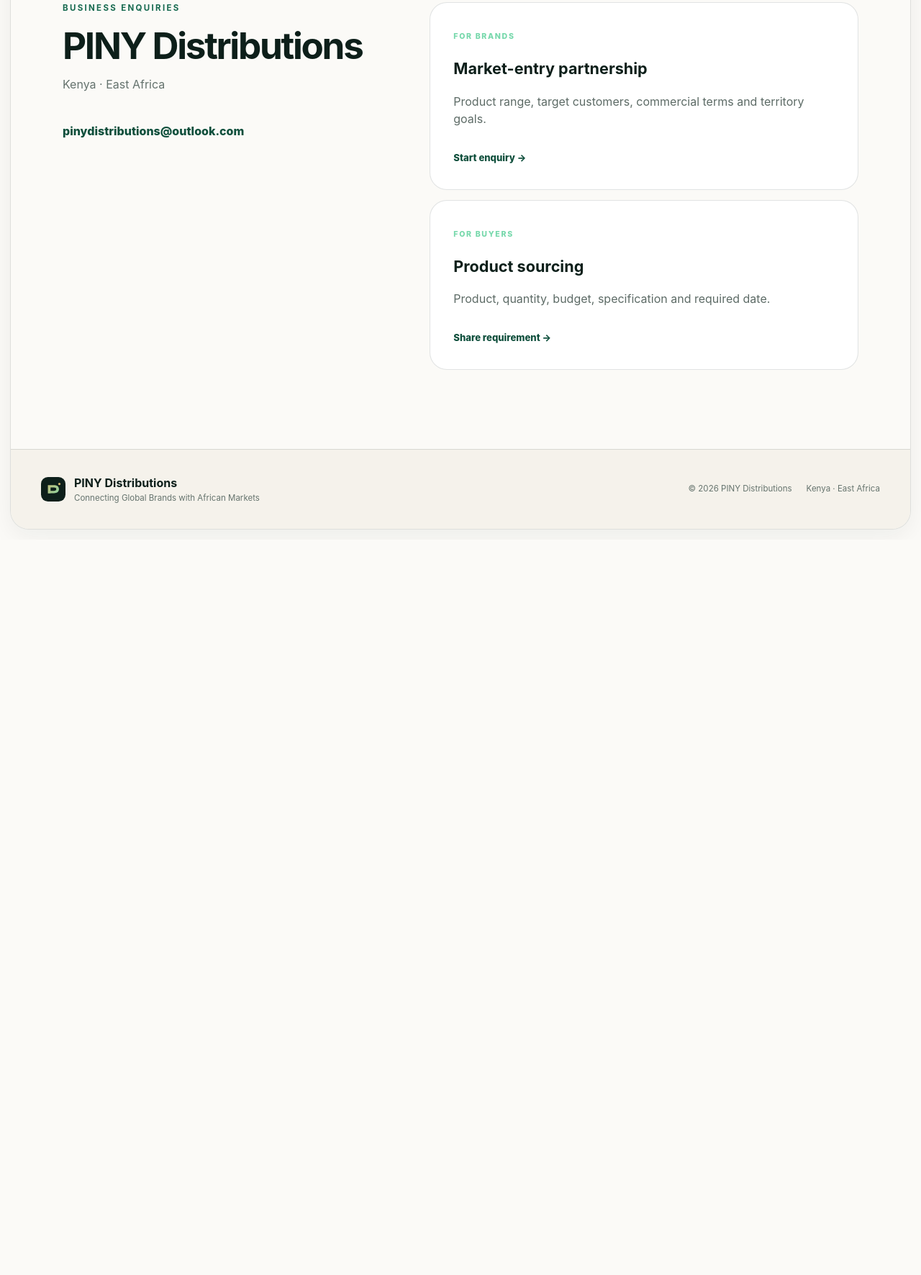
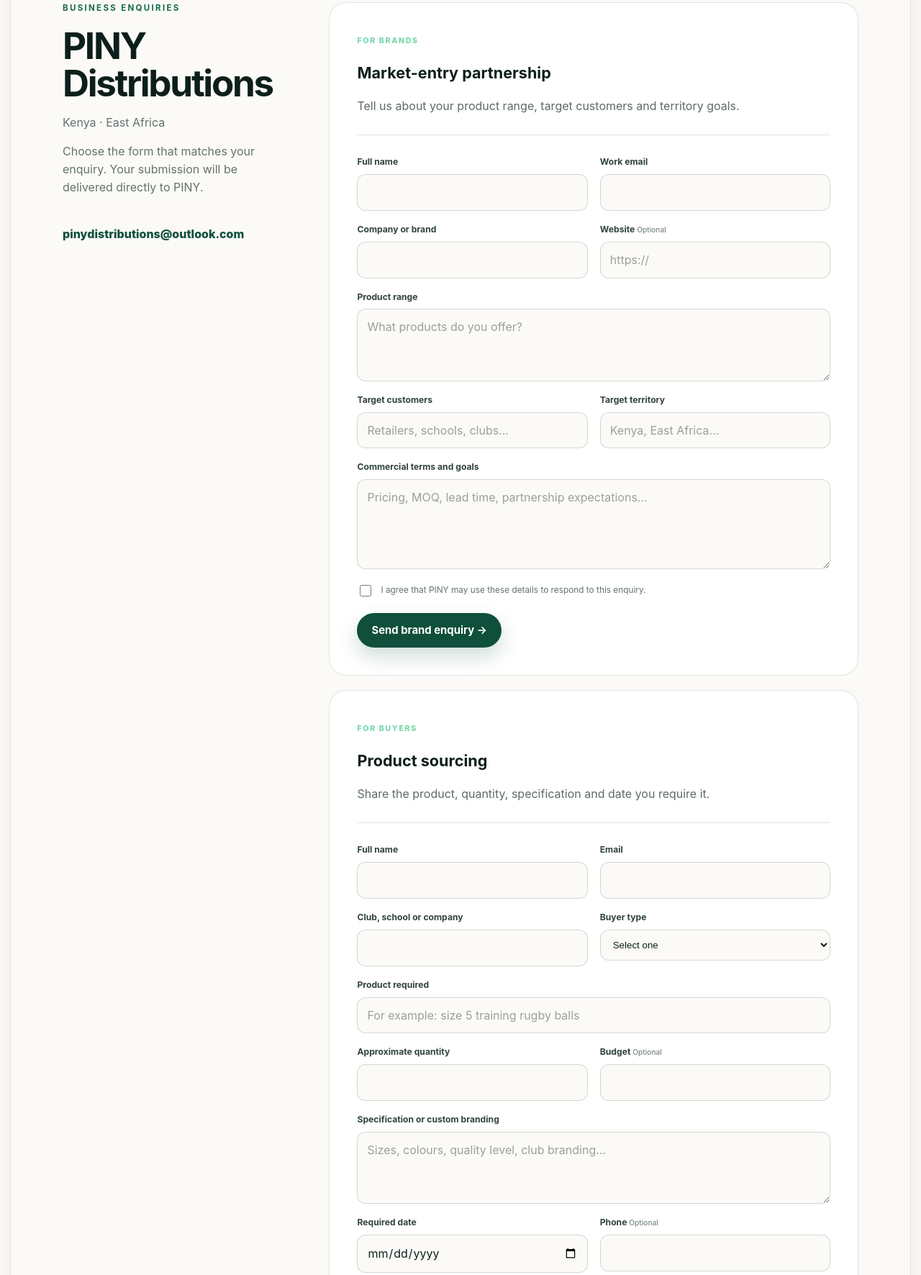
Before and after one commit to brajaruzed/piny-distributions-website, a plain HTML site: page contact.html in a window 1280 px wide. Shown: the part 664-2436 px from the top of the page at 72% size. Before the commit the page ends 1414 px from the top, so only its background shows below. Drawn offline with Linux system fonts and the light colour scheme.

Commit message:
Publish contact-page enquiry forms
Complete the user-approved FormSubmit integration by publishing the contact page containing the brand partnership and buyer sourcing forms.

```diff
--- a/contact.html
+++ b/contact.html
@@ -38,9 +38,54 @@
   </header>
   <main>
     <section class="page-hero"><p class="eyebrow">Contact</p><h1>Start with a clear conversation.</h1><p>Whether you represent an international brand or a local buyer, tell us what you are trying to achieve and where you need support.</p></section>
-    <section class="section contact-layout">
-      <div class="contact-main"><div class="section-label">Business enquiries</div><h2>PINY Distributions</h2><p>Kenya · East Africa</p><a class="contact-address" href="mailto:pinydistributions@outlook.com">pinydistributions@outlook.com</a></div>
-      <div class="contact-options"><article><span>FOR BRANDS</span><h3>Market-entry partnership</h3><p>Product range, target customers, commercial terms and territory goals.</p><a href="mailto:pinydistributions@outlook.com?subject=Brand%20partnership%20enquiry">Start enquiry →</a></article><article><span>FOR BUYERS</span><h3>Product sourcing</h3><p>Product, quantity, budget, specification and required date.</p><a href="mailto:pinydistributions@outlook.com?subject=Product%20sourcing%20enquiry">Share requirement →</a></article></div>
+    <section class="section contact-layout form-contact-layout">
+      <div class="contact-main"><div class="section-label">Business enquiries</div><h2>PINY Distributions</h2><p>Kenya · East Africa</p><p>Choose the form that matches your enquiry. Your submission will be delivered directly to PINY.</p><a class="contact-address" href="mailto:pinydistributions@outlook.com">pinydistributions@outlook.com</a></div>
+      <div class="contact-options inquiry-forms">
+        <article id="brand-enquiry">
+          <span>FOR BRANDS</span><h3>Market-entry partnership</h3><p>Tell us about your product range, target customers and territory goals.</p>
+          <form class="inquiry-form" action="https://formsubmit.co/pinydistributions@outlook.com" method="POST">
+            <input type="hidden" name="_subject" value="New PINY brand partnership enquiry">
+            <input type="hidden" name="_next" value="https://pinydistributions.com/thanks.html">
+            <input type="hidden" name="_template" value="table">
+            <input class="form-honey" type="text" name="_honey" tabindex="-1" autocomplete="off">
+            <div class="form-grid">
+              <label><span>Full name</span><input type="text" name="Full name" autocomplete="name" required></label>
+              <label><span>Work email</span><input type="email" name="Email" autocomplete="email" required></label>
+              <label><span>Company or brand</span><input type="text" name="Company or brand" autocomplete="organization" required></label>
+              <label><span>Website <small>Optional</small></span><input type="url" name="Website" placeholder="https://"></label>
+              <label class="form-wide"><span>Product range</span><textarea name="Product range" rows="3" placeholder="What products do you offer?" required></textarea></label>
+              <label><span>Target customers</span><input type="text" name="Target customers" placeholder="Retailers, schools, clubs…" required></label>
+              <label><span>Target territory</span><input type="text" name="Target territory" placeholder="Kenya, East Africa…" required></label>
+              <label class="form-wide"><span>Commercial terms and goals</span><textarea name="Commercial terms and territory goals" rows="4" placeholder="Pricing, MOQ, lead time, partnership expectations…" required></textarea></label>
+            </div>
+            <label class="form-consent"><input type="checkbox" required><span>I agree that PINY may use these details to respond to this enquiry.</span></label>
+            <button class="btn btn-primary form-submit" type="submit">Send brand enquiry →</button>
+          </form>
+        </article>
+        <article id="buyer-enquiry">
+          <span>FOR BUYERS</span><h3>Product sourcing</h3><p>Share the product, quantity, specification and date you require it.</p>
+          <form class="inquiry-form" action="https://formsubmit.co/pinydistributions@outlook.com" method="POST">
+            <input type="hidden" name="_subject" value="New PINY product sourcing enquiry">
+            <input type="hidden" name="_next" value="https://pinydistributions.com/thanks.html">
+            <input type="hidden" name="_template" value="table">
+            <input class="form-honey" type="text" name="_honey" tabindex="-1" autocomplete="off">
+            <div class="form-grid">
+              <label><span>Full name</span><input type="text" name="Full name" autocomplete="name" required></label>
+              <label><span>Email</span><input type="email" name="Email" autocomplete="email" required></label>
+              <label><span>Club, school or company</span><input type="text" name="Organisation" autocomplete="organization" required></label>
+              <label><span>Buyer type</span><select name="Buyer type" required><option value="" selected disabled>Select one</option><option>Club</option><option>School</option><option>Retailer</option><option>Institution</option><option>Individual</option><option>Other</option></select></label>
+              <label class="form-wide"><span>Product required</span><input type="text" name="Product required" placeholder="For example: size 5 training rugby balls" required></label>
+              <label><span>Approximate quantity</span><input type="text" name="Approximate quantity" required></label>
+              <label><span>Budget <small>Optional</small></span><input type="text" name="Budget"></label>
+              <label class="form-wide"><span>Specification or custom branding</span><textarea name="Specification or branding" rows="3" placeholder="Sizes, colours, quality level, club branding…"></textarea></label>
+              <label><span>Required date</span><input type="date" name="Required date" required></label>
+              <label><span>Phone <small>Optional</small></span><input type="tel" name="Phone" autocomplete="tel"></label>
+            </div>
+            <label class="form-consent"><input type="checkbox" required><span>I agree that PINY may use these details to respond to this enquiry.</span></label>
+            <button class="btn btn-primary form-submit" type="submit">Send sourcing enquiry →</button>
+          </form>
+        </article>
+      </div>
     </section></main>
   <footer>
     <div class="footer-brand"><img src="logo.svg" alt=""><div><strong>PINY Distributions</strong><span>Connecting Global Brands with African Markets</span></div></div>
```
